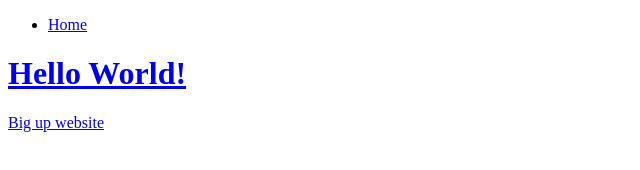
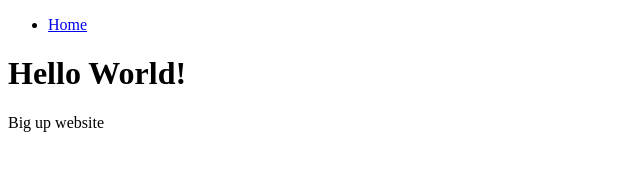
Before and after one commit to SwatmanS/swatmans.github.io, a plain HTML site: page index.html in a window 1280 px wide. Shown: the whole page, without its empty margins (0-640 px from the left). Drawn offline with Linux system fonts and the light colour scheme.

Commit message:
Fixed nav link

```diff
--- a/index.html
+++ b/index.html
@@ -9,7 +9,7 @@
 
         <nav>
             <ul>
-                <li><a href="./index.html">Home</li>
+                <li><a href="./index.html">Home</a></li>
             </ul>
         </nav>
 
```
